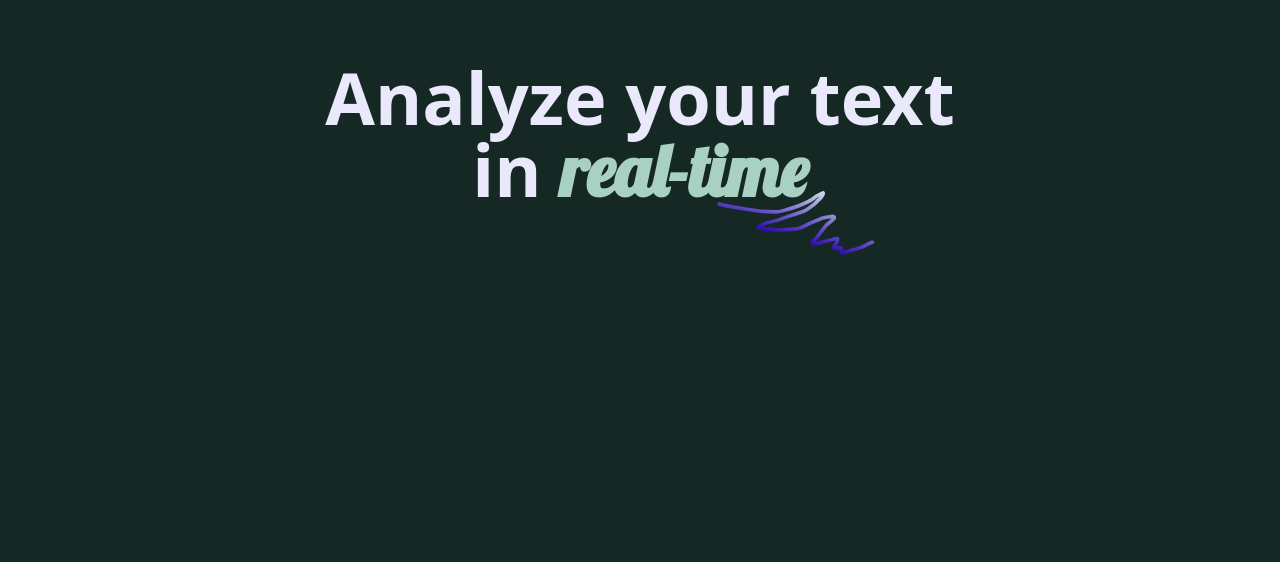
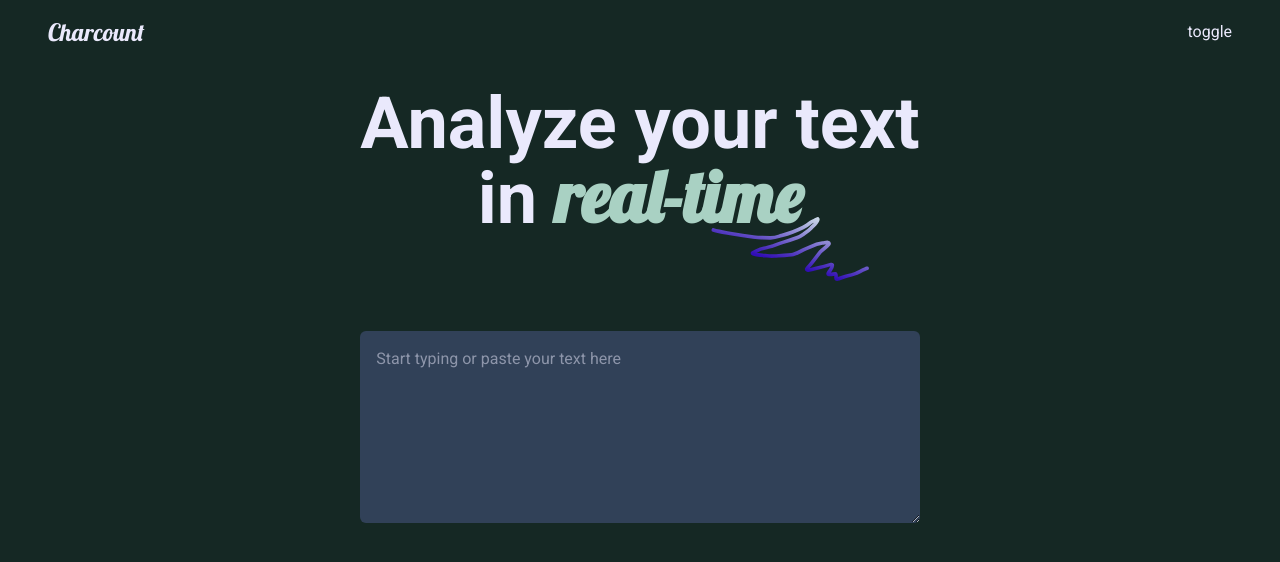
Before and after one commit to AtanasovCode/charcount, a React (Vite) app: page / in a window 1280 px wide. Shown: the top 562 px of the page. Built offline with nearby package versions, Linux system fonts and the light colour scheme; a web font is replaced by a local one.

Commit message:
create text input & header components

```diff
--- a/src/App.tsx
+++ b/src/App.tsx
@@ -1,9 +1,16 @@
 import Hero from "./ui/Hero";
+import Header from "./ui/Header";
+import TextInput from "./ui/TextInput";
+
 
 function App() {
   return (
-    <div className="w-full h-dvh bg-background text-text">
-      <Hero />
+    <div className="w-full h-dvh bg-background text-text font-display flex flex-col items-center justify-start gap-6">
+      <Header />
+      <div className="flex flex-col gap-24 max-w-[95%] xl:max-w-[75%]">
+        <Hero />
+        <TextInput />
+      </div>
     </div>
   )
 }
--- /dev/null
+++ b/src/ui/Header.tsx
@@ -0,0 +1,14 @@
+const Header = () => {
+    return (
+        <div className="w-full px-12 py-4 flex items-center justify-between text-text">
+            <div className="font-fancy text-2xl">
+                Charcount
+            </div>
+            <div>
+                toggle
+            </div>
+        </div>
+    );
+}
+
+export default Header;
--- /dev/null
+++ b/src/ui/TextInput.tsx
@@ -0,0 +1,17 @@
+
+
+const TextInput = () => {
+    return (
+        <div className="w-full flex items-center justify-center text-text">
+            <textarea
+                name="text"
+                placeholder="Start typing or paste your text here"
+                className="w-full bg-slate-700 min-h-48 p-4 rounded-md"
+            >
+
+            </textarea>
+        </div>
+    );
+}
+
+export default TextInput;
```
